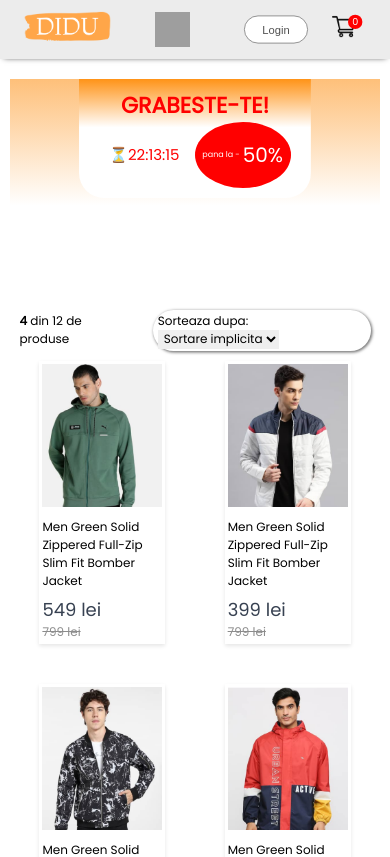
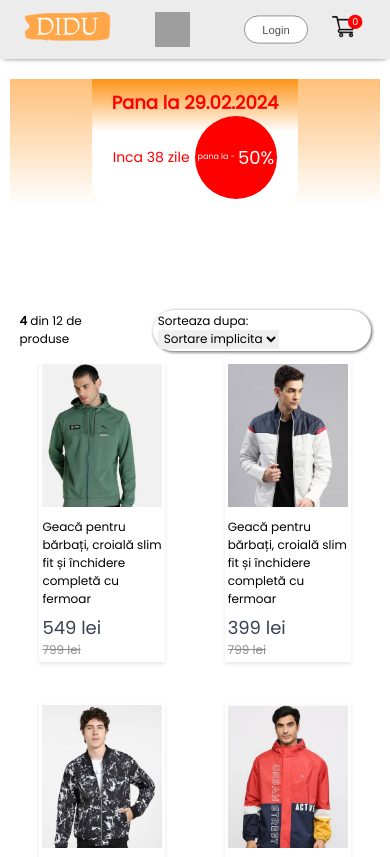
Before and after one commit to reacter04/didu_shop_frontend, a React (Create React App) app: page /mens in a window 390 px wide. Shown: the top 857 px of the page. Built offline with nearby package versions, Linux system fonts and the light colour scheme; grey boxes are pictures that could not be loaded.

Commit message:
am finisat stiluri si incep a lucra cu imaginile

```diff
--- a/src/Components/Assets/allProducts.js
+++ b/src/Components/Assets/allProducts.js
@@ -38,7 +38,7 @@ import p36_img from "./product_36.png";
 let allProducts = [
   {
     id: 1,
-    name: "Striped Flutter Sleeve Overlap Collar Peplum Hem Blouse",
+    name: "Bluză alba din bumbac natural, cu mâneci lungi",
     category: "women",
     image: p1_img,
     newPrice: 499,
@@ -46,13 +46,13 @@ let allProducts = [
     rating: "4.7",
     votes: 114,
     shortDescription:
-      "Acest articol vestimentar, creat cu meticulozitate și atenție la detalii, aduce în prim plan echilibrul perfect între confort și stil. Confectionat din bumbac organic, acest produs reprezintă o piesă esențială pentru garderoba ta, mai ales în sezonul rece.",
+      "Aceasta este o bluză supradimensionată cu nasturi și umeri căzuți, prevăzută cu un buzunar aplicat. Este realizată cu măiestrie dintr-un material ușor, 100% bumbac, având o textură subtilă în formă de pas de țesătură.",
     allDescription:
       "Produsul nostru se evidențiază prin materialul său de înaltă calitate, oferind o senzație plăcută pe piele. Fiecare aspect al designului este atent ponderat, contribuind la durabilitatea și rezistența produsului. Indiferent de ocazie, acest articol vestimentar se integrează perfect în stilul tău personal, fiind versatil și potrivit pentru diverse contexte. Fie că te pregătești pentru o zi relaxantă acasă sau pentru o întâlnire în oraș, produsul nostru te învelește cu o căldură optimă, aducând un plus de confort experienței tale vestimentare. Descoperă o nouă dimensiune a eleganței și simplității în modul în care îți completezi garderoba. Articolul nostru vestimentar din bumbac organic devine astfel nu doar o piesă de îmbrăcăminte, ci o expresie a alegerilor tale în materie de calitate și rafinament.",
   },
   {
     id: 2,
-    name: "Striped Flutter Sleeve Overlap Collar Peplum Hem Blouse",
+    name: "Bluză alba din bumbac natural, cu mâneci lungi",
     category: "women",
     image: p2_img,
     newPrice: 499,
@@ -66,7 +66,7 @@ let allProducts = [
   },
   {
     id: 3,
-    name: "Striped Flutter Sleeve Overlap Collar Peplum Hem Blouse",
+    name: "Bluză alba din bumbac natural, cu mâneci lungi",
     category: "women",
     image: p3_img,
     newPrice: 599,
@@ -80,7 +80,7 @@ let allProducts = [
   },
   {
     id: 4,
-    name: "Striped Flutter Sleeve Overlap Collar Peplum Hem Blouse",
+    name: "Bluză alba din bumbac natural, cu mâneci lungi",
     category: "women",
     image: p4_img,
     newPrice: 999,
@@ -94,7 +94,7 @@ let allProducts = [
   },
   {
     id: 5,
-    name: "Striped Flutter Sleeve Overlap Collar Peplum Hem Blouse",
+    name: "Bluză alba din bumbac natural, cu mâneci lungi",
     category: "women",
     image: p5_img,
     newPrice: 849,
@@ -108,7 +108,7 @@ let allProducts = [
   },
   {
     id: 6,
-    name: "Striped Flutter Sleeve Overlap Collar Peplum Hem Blouse",
+    name: "Bluză alba din bumbac natural, cu mâneci lungi",
     category: "women",
     image: p6_img,
     newPrice: 899,
@@ -122,7 +122,7 @@ let allProducts = [
   },
   {
     id: 7,
-    name: "Striped Flutter Sleeve Overlap Collar Peplum Hem Blouse",
+    name: "Bluză alba din bumbac natural, cu mâneci lungi",
     category: "women",
     image: p7_img,
     newPrice: 899,
@@ -136,7 +136,7 @@ let allProducts = [
   },
   {
     id: 8,
-    name: "Striped Flutter Sleeve Overlap Collar Peplum Hem Blouse",
+    name: "Bluză alba din bumbac natural, cu mâneci lungi",
     category: "women",
     image: p8_img,
     newPrice: 899,
@@ -150,7 +150,7 @@ let allProducts = [
   },
   {
     id: 9,
-    name: "Striped Flutter Sleeve Overlap Collar Peplum Hem Blouse",
+    name: "Bluză alba din bumbac natural, cu mâneci lungi",
     category: "women",
     image: p9_img,
     newPrice: 699,
@@ -164,7 +164,7 @@ let allProducts = [
   },
   {
     id: 10,
-    name: "Striped Flutter Sleeve Overlap Collar Peplum Hem Blouse",
+    name: "Bluză alba din bumbac natural, cu mâneci lungi",
     category: "women",
     image: p10_img,
     newPrice: 729,
@@ -178,7 +178,7 @@ let allProducts = [
   },
   {
     id: 11,
-    name: "Striped Flutter Sleeve Overlap Collar Peplum Hem Blouse",
+    name: "Bluză alba din bumbac natural, cu mâneci lungi",
     category: "women",
     image: p11_img,
     newPrice: 599,
@@ -192,7 +192,7 @@ let allProducts = [
   },
   {
     id: 12,
-    name: "Striped Flutter Sleeve Overlap Collar Peplum Hem Blouse",
+    name: "Bluză alba din bumbac natural, cu mâneci lungi",
     category: "women",
     image: p12_img,
     newPrice: 849,
@@ -206,7 +206,7 @@ let allProducts = [
   },
   {
     id: 13,
-    name: "Men Green Solid Zippered Full-Zip Slim Fit Bomber Jacket",
+    name: "Geacă pentru bărbați, croială slim fit și închidere completă cu fermoar",
     category: "men",
     image: p13_img,
     newPrice: 549,
@@ -220,7 +220,7 @@ let allProducts = [
   },
   {
     id: 14,
-    name: "Men Green Solid Zippered Full-Zip Slim Fit Bomber Jacket",
+    name: "Geacă pentru bărbați, croială slim fit și închidere completă cu fermoar",
     category: "men",
     image: p14_img,
     newPrice: 399,
@@ -234,7 +234,7 @@ let allProducts = [
   },
   {
     id: 15,
-    name: "Men Green Solid Zippered Full-Zip Slim Fit Bomber Jacket",
+    name: "Geacă pentru bărbați, croială slim fit și închidere completă cu fermoar",
     category: "men",
     image: p15_img,
     newPrice: 679,
@@ -248,7 +248,7 @@ let allProducts = [
   },
   {
     id: 16,
-    name: "Men Green Solid Zippered Full-Zip Slim Fit Bomber Jacket",
+    name: "Geacă pentru bărbați, croială slim fit și închidere completă cu fermoar",
     category: "men",
     image: p16_img,
     newPrice: 499,
@@ -262,7 +262,7 @@ let allProducts = [
   },
   {
     id: 17,
-    name: "Men Green Solid Zippered Full-Zip Slim Fit Bomber Jacket",
+    name: "Geacă pentru bărbați, croială slim fit și închidere completă cu fermoar",
     category: "men",
     image: p17_img,
     newPrice: 899,
@@ -276,7 +276,7 @@ let allProducts = [
   },
   {
     id: 18,
-    name: "Men Green Solid Zippered Full-Zip Slim Fit Bomber Jacket",
+    name: "Geacă pentru bărbați, croială slim fit și închidere completă cu fermoar",
     category: "men",
     image: p18_img,
     newPrice: 689,
@@ -290,7 +290,7 @@ let allProducts = [
   },
   {
     id: 19,
-    name: "Men Green Solid Zippered Full-Zip Slim Fit Bomber Jacket",
+    name: "Geacă pentru bărbați, croială slim fit și închidere completă cu fermoar",
     category: "men",
     image: p19_img,
     newPrice: 829,
@@ -304,7 +304,7 @@ let allProducts = [
   },
   {
     id: 20,
-    name: "Men Green Solid Zippered Full-Zip Slim Fit Bomber Jacket",
+    name: "Geacă pentru bărbați, croială slim fit și închidere completă cu fermoar",
     category: "men",
     image: p20_img,
     newPrice: 999,
@@ -318,7 +318,7 @@ let allProducts = [
   },
   {
     id: 21,
-    name: "Men Green Solid Zippered Full-Zip Slim Fit Bomber Jacket",
+    name: "Geacă pentru bărbați, croială slim fit și închidere completă cu fermoar",
     category: "men",
     image: p21_img,
     newPrice: 479,
@@ -332,7 +332,7 @@ let allProducts = [
   },
   {
     id: 22,
-    name: "Men Green Solid Zippered Full-Zip Slim Fit Bomber Jacket",
+    name: "Geacă pentru bărbați, croială slim fit și închidere completă cu fermoar",
     category: "men",
     image: p22_img,
     newPrice: 899,
@@ -346,7 +346,7 @@ let allProducts = [
   },
   {
     id: 23,
-    name: "Men Green Solid Zippered Full-Zip Slim Fit Bomber Jacket",
+    name: "Geacă pentru bărbați, croială slim fit și închidere completă cu fermoar",
     category: "men",
     image: p23_img,
     newPrice: 729,
@@ -360,7 +360,7 @@ let allProducts = [
   },
   {
     id: 24,
-    name: "Men Green Solid Zippered Full-Zip Slim Fit Bomber Jacket",
+    name: "Geacă pentru bărbați, croială slim fit și închidere completă cu fermoar",
     category: "men",
     image: p24_img,
     newPrice: 399,
--- a/src/Components/Assets/newCollection.js
+++ b/src/Components/Assets/newCollection.js
@@ -10,7 +10,7 @@ import p8_img from "./product_28.png";
 let newCollection = [
   {
     id: 12,
-    name: "Striped Flutter Sleeve Overlap Collar Peplum Hem Blouse",
+    name: "Bluză alba din bumbac natural, cu mâneci lungi",
     image: p1_img,
     newPrice: 499,
     oldPrice: 799,
@@ -36,7 +36,7 @@ let newCollection = [
   },
   {
     id: 14,
-    name: "Men Green Solid Zippered Full-Zip Slim Fit Bomber Jacket",
+    name: "Geacă pentru bărbați, croială slim fit și închidere completă cu fermoar",
     image: p3_img,
     newPrice: 599,
     oldPrice: 989,
@@ -49,7 +49,7 @@ let newCollection = [
   },
   {
     id: 8,
-    name: "Striped Flutter Sleeve Overlap Collar Peplum Hem Blouse",
+    name: "Bluză alba din bumbac natural, cu mâneci lungi",
     image: p4_img,
     newPrice: 999,
     oldPrice: 1499,
@@ -62,7 +62,7 @@ let newCollection = [
   },
   {
     id: 15,
-    name: "Men Green Solid Zippered Full-Zip Slim Fit Bomber Jacket",
+    name: "Geacă pentru bărbați, croială slim fit și închidere completă cu fermoar",
     image: p5_img,
     newPrice: 399,
     oldPrice: 789,
@@ -75,7 +75,7 @@ let newCollection = [
   },
   {
     id: 2,
-    name: "Striped Flutter Sleeve Overlap Collar Peplum Hem Blouse",
+    name: "Bluză alba din bumbac natural, cu mâneci lungi",
     image: p6_img,
     newPrice: 459,
     oldPrice: 799,
@@ -88,7 +88,7 @@ let newCollection = [
   },
   {
     id: 17,
-    name: "Men Green Solid Zippered Full-Zip Slim Fit Bomber Jacket",
+    name: "Geacă pentru bărbați, croială slim fit și închidere completă cu fermoar",
     image: p7_img,
     newPrice: 599,
     oldPrice: 899,
--- a/src/Components/ReusableComponents/Timer/Timer.css
+++ /dev/null
@@ -1,13 +0,0 @@
-.timer {
-    flex: 1;
-    display: flex;
-    justify-content: center;
-    width: 100px;
-
-}
-
-@media (max-width: 800px) {
-    .timer {
-      font-size: 15px;
-    }
-}
--- a/src/Components/ReusableComponents/Timer/Timer.js
+++ /dev/null
@@ -1,22 +0,0 @@
-import React, { useContext } from "react";
-import "./Timer.css"
-import { ShopContext } from "../../../Context/ShopContext";
-
-function Timer() {
-
-    const {totalSeconds} = useContext(ShopContext)
-
-  const hours = Math.floor(totalSeconds / 3600);
-  const minutes = Math.floor((totalSeconds % 3600) / 60);
-  const seconds = totalSeconds % 60;
-
-  return (
-    <div className="timer">⏳
-       {hours < 10 ? "0" + hours : hours}:
-      {minutes < 10 ? "0" + minutes : minutes}:
-      {seconds < 10 ? "0" + seconds : seconds}
-    </div>
-  );
-}
-
-export default Timer;
--- a/src/Context/ShopContext.jsx
+++ b/src/Context/ShopContext.jsx
@@ -23,7 +23,6 @@ const AppContext = ({ children }) => {
   });
   const [votes, setVotes] = useState(defaultVotes);
   const [activeSize, setActiveSize] = useState();
-  const [totalSeconds, setTotalSeconds] = useState(80000);
 
   useEffect(() => {
     localStorage.setItem("cartItems", JSON.stringify(cartItems));
@@ -33,13 +32,6 @@ const AppContext = ({ children }) => {
     setActiveSize(size);
   };
 
-  useEffect(() => {
-    const id = setInterval(() => {
-      setTotalSeconds((prevSeconds) => prevSeconds - 1);
-    }, 1000);
-
-    return () => clearInterval(id);
-  }, [setTotalSeconds]);
 
   const handleAddToCart = (itemId) => {
     activeSize &&
@@ -87,14 +79,12 @@ const AppContext = ({ children }) => {
     totalQuantity,
     activeSize,
     votes,
-    totalSeconds,
     handleSelectedSize,
     handleAddToCart,
     removeFromCart,
     getTotalCartAmount,
     setActiveSize,
     setVotes,
-    setTotalSeconds,
   };
 
   return (
--- a/src/Pages/CSS/ShopCategory.css
+++ b/src/Pages/CSS/ShopCategory.css
@@ -22,6 +22,7 @@
   background-attachment: fixed;
   border-bottom-right-radius: 25px;
   border-bottom-left-radius: 25px;
+  user-select: none;
 }
 
 .shop-category-banner-left-side h1 {
@@ -55,6 +56,28 @@
 .discount-account span:last-child {
   font-size: 25px;
 }
+
+
+.discount-account {
+  flex: 1;
+  display: flex;
+  align-items: center;
+  justify-content: center;
+  gap: 3px;
+  padding: 28px 3px;
+  border-radius: 50%;
+  background-color: red;
+  color: white;
+}
+
+.discount-account span:first-child {
+  font-size: 8px;
+}
+
+.discount-account span:last-child {
+  font-size: 28px;
+}
+
 
 .shop-category-banner img {
   padding-top: 15px;
@@ -122,9 +145,22 @@
 }
 
 @media (max-width: 1280px) {
+
   .shop-category-banner {
     margin: 20px auto;
     width: 90%;
+  }
+
+  .shop-category-banner-left-side h1 {
+    font-size: 27px;
+
+  }
+  .discount-account span:first-child {
+    font-size: 8px;
+  }
+
+  .discount-account span:last-child {
+    font-size: 25px;
   }
   .shop-category-index-sort {
     width: 90%;
@@ -170,11 +206,13 @@
     padding: 10px 20px;
   }
   .shop-category-banner-left-side h1 {
-    font-size: 22px;
+    font-size: 18px;
   }
-
+  .discount-container p {
+    font-size: 14px;
+  }
   .discount-account span:last-child {
-    font-size: 20px;
+    font-size: 18px;
   }
   .shop-category-sort {
     padding: 2px 5px;
--- a/src/Pages/ShopCategory.jsx
+++ b/src/Pages/ShopCategory.jsx
@@ -1,9 +1,8 @@
-import React, { useState, useContext } from "react";
+import React, { useState, useEffect, useContext, useMemo } from "react";
 import "./CSS/ShopCategory.css";
 import { ShopContext } from "../Context/ShopContext";
 import Item from "../Components/Item/Item";
 import banner from "../Components/Assets/banner.png";
-import Timer from "../Components/ReusableComponents/Timer/Timer";
 
 const numberOfAddedItems = 4;
 
@@ -16,6 +15,14 @@ function ShopCategory({ category }) {
   const [loadedContent, setLoadedContent] = useState(numberOfAddedItems);
   const [sortingCriterion, setSortingCriterion] = useState("default");
   const [filteredProducts, setFilteredProducts] = useState(selectedProducts);
+  const [currentDate] = useState(new Date())
+
+  const remainingDays = useMemo(() => {
+    const untilDate = new Date('2024-02-29');
+    const differenceInMilliseconds = untilDate - currentDate;
+    const convertedRemainingDays = Math.ceil(differenceInMilliseconds / (1000 * 60 * 60 * 24));
+    return convertedRemainingDays;
+  }, [currentDate]);
 
   const handleLoadMore = () => {
     loadedContent + numberOfAddedItems <= selectedProducts.length
@@ -44,9 +51,9 @@ function ShopCategory({ category }) {
     <div className="shop-category">
       <div className="shop-category-banner">
         <div className="shop-category-banner-left-side">
-          <h1>GRABESTE-TE!</h1>
+          <h1>Pana la 29.02.2024</h1>
           <div className="discount-container">
-            <Timer/>
+            <p>Inca {remainingDays} zile</p>
             <div className="discount-account">
               <span>pana la -</span>
               <span>50%</span>
```
Also changed, not shown: src/Components/Assets/dataProduct.js (+4 -4 lines), src/Components/Hero/Hero.css (+7 -2 lines), src/Components/Offers/Offers.css (+15 -14 lines).
